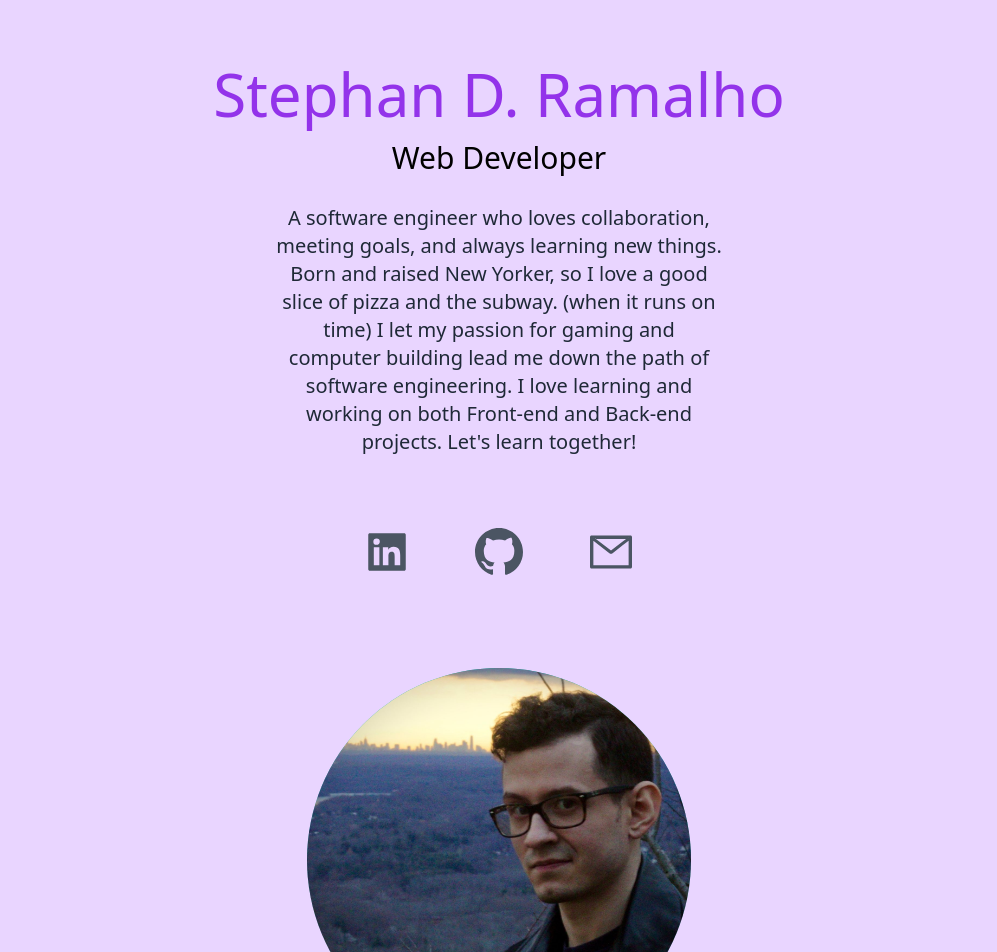
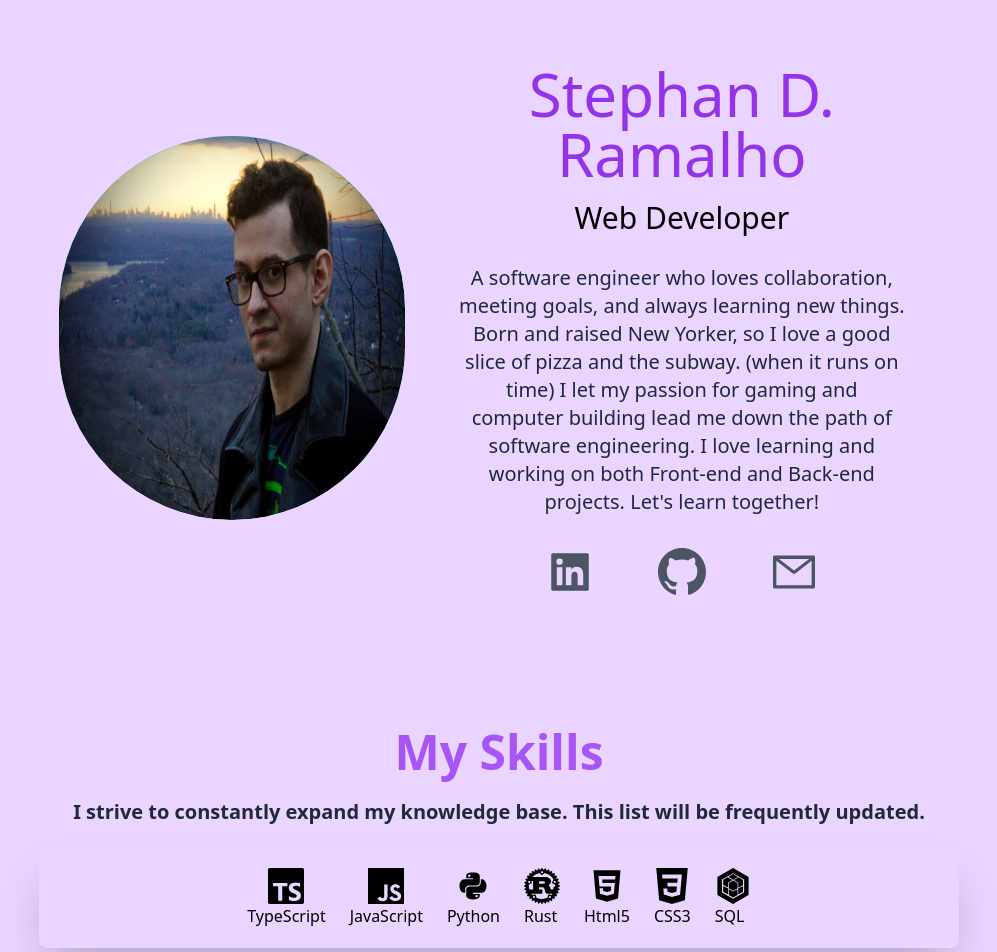
Before and after one commit to sramalho94/portfolio_2023, a Next.js app: page / in a window 1280 px wide. Shown: the part 140-1092 px from the top of the page, without its empty margins (141-1138 px from the left). Built offline with nearby package versions, Linux system fonts and the light colour scheme.

Commit message:
changed bio section to flex-row in larger screens, nav elements have hover effect, images have alt-text in index

```diff
--- a/pages/index.js
+++ b/pages/index.js
@@ -13,7 +13,8 @@ import {
   SiFlask,
   SiPostgresql,
   SiMongodb,
-  SiTypescript
+  SiTypescript,
+  SiRust
 } from 'react-icons/si'
 import { IoLogoPython, IoLogoHtml5, IoLogoNodejs } from 'react-icons/io'
 import { RiVuejsFill } from 'react-icons/ri'
@@ -71,12 +72,13 @@ export default function Home() {
         <link rel="icon" href="/logo.png" />
       </Head>
       <main className="bg-purple-200 px-10 md:px-20 lg:px-40 dark:bg-gray-900">
+        {/* Nav Section */}
         <header className=" flex flex-row justify-center mx-auto bg-emerald-200 fixed top-0 inset-x-0 z-50">
           <ul className="flex flex-row">
             <li>
               <a
                 href="#"
-                className="mr-10 font-bold text-purple-500"
+                className="mr-10 font-bold text-purple-500 hover:underline"
                 onClick={handleClickAboutMe}
               >
                 About Me
@@ -85,7 +87,7 @@ export default function Home() {
             <li>
               <a
                 href="#"
-                className="mr-10 font-bold text-purple-500"
+                className="mr-10 font-bold text-purple-500 hover:underline"
                 onClick={handleClickMySkills}
               >
                 My Skills
@@ -94,7 +96,7 @@ export default function Home() {
             <li>
               <a
                 href="#"
-                className="mr-10 font-bold text-purple-500"
+                className="mr-10 font-bold text-purple-500 hover:underline"
                 onClick={handleClickPortfolio}
               >
                 Portfolio
@@ -102,10 +104,12 @@ export default function Home() {
             </li>
           </ul>
         </header>
+
+        {/* Header Section */}
         <section className="mb-20 ">
           <nav className="py-10 mb-12 flex justify-between">
             <h1 className="text-xl font-burtons dark:text-white">
-              sramalho@fordham.edu
+              stephanramalho@gmail.com
             </h1>
             <ul className="flex items-center">
               <li>
@@ -124,7 +128,22 @@ export default function Home() {
               </li>
             </ul>
           </nav>
-          <div className="text-center p-10" ref={targetRef1}>
+          <div
+            className="text-center p-10 flex flex-col mx-auto min-w-screen max-w-screen justify-center md:flex-row md:space-x-5"
+            ref={targetRef1}
+          >
+            <div className=" mx-auto bg-gradient-to-b from-teal-500 rounded-full w-72 h-72 mt-20 overflow-hidden aspect-w-1 aspect-h-1 md:h-96 md:w-96">
+              <div className="relative flex justify-center items-center w-full h-full">
+                <Image
+                  src={pictureOfMe}
+                  fill={true}
+                  cover="true"
+                  alt="profile_pic"
+                  className="rounded-full"
+                />
+              </div>
+            </div>
+            <div className="flex flex-col md:ml-7">
               <h2 className="text-5xl py-2 text-purple-600 font-medium md:text-6xl">
                 Stephan D. Ramalho
               </h2>
@@ -133,13 +152,14 @@ export default function Home() {
               </h3>
               <p className="text-lg py-5 leading-8 text-gray-800 md:text-xl mx-auto max-w-md dark:text-white">
                 A software engineer who loves collaboration, meeting goals, and
-              always learning new things. Born and raised New Yorker, so I love
-              a good slice of pizza and the subway. (when it runs on time) I let
-              my passion for gaming and computer building lead me down the path
-              of software engineering. I love learning and working on both
-              Front-end and Back-end projects. Let's learn together!
+                always learning new things. Born and raised New Yorker, so I
+                love a good slice of pizza and the subway. (when it runs on
+                time) I let my passion for gaming and computer building lead me
+                down the path of software engineering. I love learning and
+                working on both Front-end and Back-end projects. Let's learn
+                together!
               </p>
-          </div>
+
               <div className="text-5xl flex justify-center gap-16 py-3 text-gray-600 dark:text-white">
                 <a
                   href="http://www.linkedin.com/in/stephan-ramalho"
@@ -164,15 +184,16 @@ export default function Home() {
                   <AiOutlineMail />
                 </a>
               </div>
+            </div>
+          </div>
           {showEmailForm && (
             <div className="email-form-container w-1/3 flex flex-row justify-center mx-auto">
               <EmailForm darkMode={darkMode} />
             </div>
           )}
-          <div className="relative mx-auto bg-gradient-to-b from-teal-500 rounded-full w-80 h-80 mt-20 overflow-hidden md:h-96  md:w-96">
-            <Image src={pictureOfMe} fill={true} objectFit="cover" />
-          </div>
         </section>
+
+        {/* Skills Section */}
         <section ref={targetRef2}>
           <div className="text-center">
             <span className="text-purple-500 text-5xl font-bold">
@@ -201,6 +222,10 @@ export default function Home() {
               <p>Python</p>
             </li>
             <li className="flex flex-col justify-center px-3">
+              <SiRust className="text-4xl text-center mx-auto" />
+              <p>Rust</p>
+            </li>
+            <li className="flex flex-col justify-center px-3">
               <IoLogoHtml5 className="text-4xl text-center mx-auto" />
               <p>Html5</p>
             </li>
@@ -213,6 +238,8 @@ export default function Home() {
               <p>SQL</p>
             </li>
           </ul>
+
+          {/* Front-end skills */}
           <div className="lg:flex gap-20 mx-0">
             <div className="text-center shadow-lg p-10 rounded-xl my-10 flex-1 dark:bg-gradient-to-r from-teal-600">
               <Image
@@ -220,6 +247,7 @@ export default function Home() {
                 width={100}
                 height={100}
                 className="mx-auto"
+                alt="front-end logo"
               />
               <h3 className="text-3xl font-bold pt-8 pb-2 dark:text-white">
                 Responsive Front-end Projects
@@ -257,6 +285,7 @@ export default function Home() {
                 width={100}
                 height={100}
                 className="mx-auto"
+                alt="back-end logo"
               />
               <h3 className="text-3xl font-bold pt-8 pb-2 dark:text-white">
                 Intelligent Back-end Design
```
Lines whose indentation alone changed are shown as unchanged.
